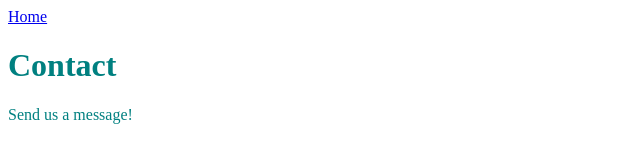
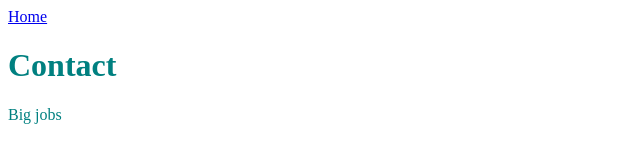
Before and after one commit to jack-manuel/gatsby-tutorial, a Gatsby site: page /contact in a window 1280 px wide. Shown: the full height of the page, 0-640 px from the left. Built offline with nearby package versions, Linux system fonts and the light colour scheme; Gatsby itself is replaced by a stand-in of ours.

Commit message:
Update contact.js

```diff
--- a/src/pages/contact.js
+++ b/src/pages/contact.js
@@ -7,7 +7,7 @@ export default function Contact() {
     <div style={{ color:`teal` }}>
       <Link to="/">Home</Link>
       <Header headerText="Contact" />
-      <p>Send us a message!</p>
+      <p>Big jobs</p>
     </div>
   )
 }
```
